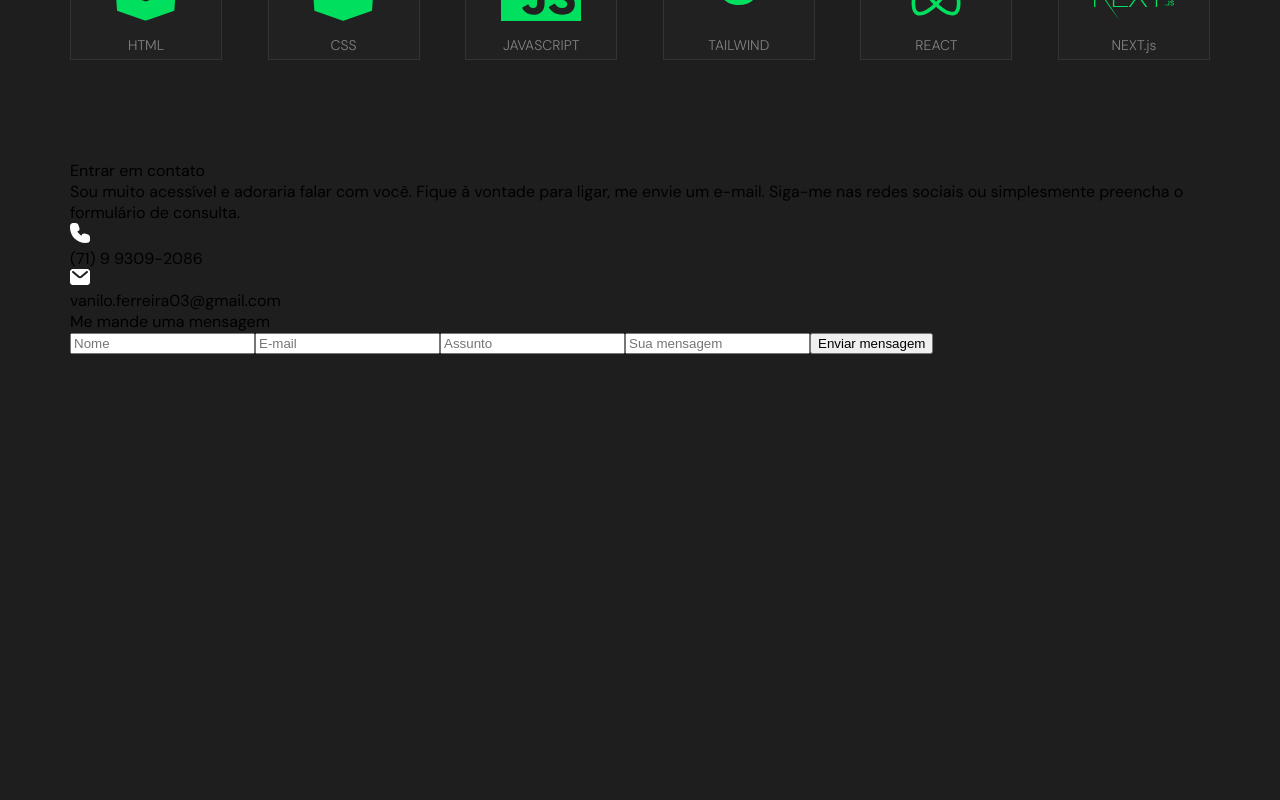
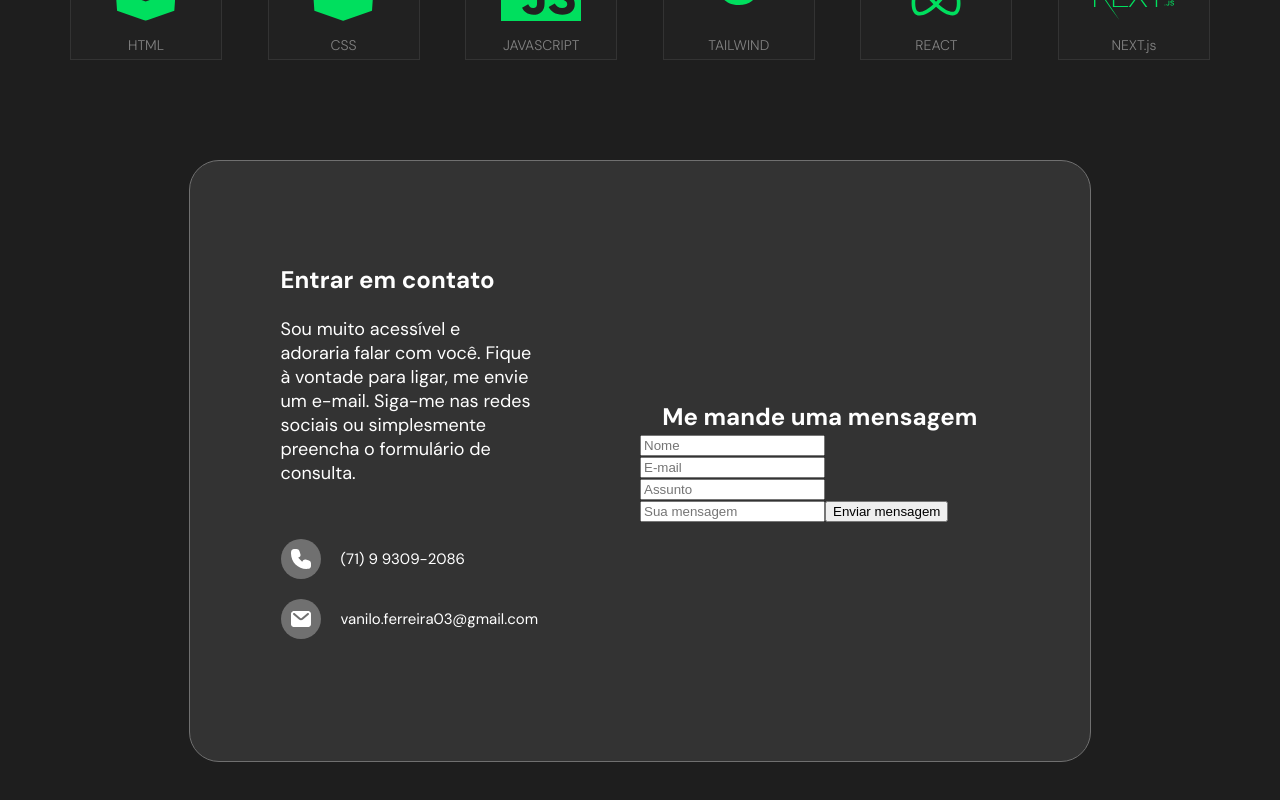
Before and after one commit to vanilo-ferreira/portfolio, a React (Vite) app: page / in a window 1280 px wide. Shown: the part 2315-3115 px from the top of the page. Before the commit the page ends 2669 px from the top, so only its background shows below. Built offline with nearby package versions, Linux system fonts and the light colour scheme.

Commit message:
feat: style part of the contact section - information part

```diff
--- a/src/App.tsx
+++ b/src/App.tsx
@@ -55,7 +55,7 @@ function App() {
           </div>
         </section>
 
-        <section  className="sections" id='aboutMe'>
+        <section className="sections" id='aboutMe'>
           <div>
             <h2 className='subtitles'>Sobre mim</h2>
 
@@ -124,7 +124,7 @@ function App() {
 
           <div className='projectCards'>
 
-          <div className='card'>
+            <div className='card'>
               <div className='cardImage'></div>
               <div className='cardDetails'>
                 <p className='cardTitle'>Título do Projeto</p>
@@ -235,27 +235,31 @@ function App() {
           </div>
         </section>
 
-        <section>
-          <div>
-            <div>
-              <p>Entrar em contato</p>
-              <p>
+        <section className='contact'>
+          <div className='containerContact'>
+            <div className='containerInformation'>
+              <p className='subtitleContact'>Entrar em contato</p>
+              <p className='contactParagraph'>
                 Sou muito acessível e adoraria falar com você. Fique à vontade para ligar, me envie um e-mail.
                 Siga-me nas redes sociais ou simplesmente preencha o formulário de consulta.
               </p>
 
-              <div>
-                <img src={PhoneIcon2} alt='Phone Icon' />
+              <div className='contactDetails'>
+                <figure>
+                  <img src={PhoneIcon2} alt='Phone Icon' />
+                </figure>
                 <p>(71) 9 9309-2086</p>
               </div>
 
-              <div>
-                <img src={EmailIcon2} alt='E-mail Icon' />
+              <div className='contactDetails'>
+                <figure>
+                  <img src={EmailIcon2} alt='E-mail Icon' />
+                </figure>
                 <p>vanilo.ferreira03@gmail.com</p>
               </div>
             </div>
-            <div>
-              <p>Me mande uma mensagem</p>
+            <div className='containerForm'>
+              <p className='subtitleContact'>Me mande uma mensagem</p>
               <form>
                 <input type='text' placeholder='Nome' />
                 <input type='text' placeholder='E-mail' />
--- a/src/index.css
+++ b/src/index.css
@@ -10,7 +10,8 @@
   margin: 0;
 }
 
-html, body {
+html,
+body {
   overflow-x: hidden;
 }
 
@@ -92,7 +93,7 @@ nav a {
   padding-right: 50px;
 }
 
-.sections{
+.sections {
   display: flex;
   flex-direction: column;
   align-items: center;
@@ -238,7 +239,7 @@ nav a {
   color: #828282;
 }
 
-.containerSkills{
+.containerSkills {
   display: flex;
   justify-content: space-between;
   margin-bottom: 100px;
@@ -262,3 +263,79 @@ nav a {
   margin-top: 15px;
   margin-bottom: 5px;
 }
+
+.contact {
+  display: flex;
+  justify-content: center;
+  align-items: center;
+  margin: 100px;
+}
+
+.containerContact {
+  background-color: #333333;
+  width: 900px;
+  height: 600px;
+  border-radius: 30px;
+  border: 1px solid #707070;
+  display: flex;
+  justify-content: center;
+  align-items: center;
+}
+
+.containerInformation {
+  width: 50%;
+  display: flex;
+  flex-direction: column;
+  padding-left: 90.5px;
+}
+
+.containerForm {
+  width: 50%;
+  display: flex;
+  flex-direction: column;
+  justify-content: center;
+  align-items: center;
+  padding-right: 90.5px;
+}
+
+.subtitleContact {
+  font-size: 24px;
+  color: #FFFFFF;
+  font-weight: bold;
+  line-height: 143.2%;
+}
+
+.contactParagraph {
+  font-size: 18px;
+  color: #FFFFFF;
+  width: 253px;
+  height: 182px;
+  margin: 20px 0 40px 0;
+}
+
+.contactDetails{
+  display: flex;
+  align-items: center;
+  margin-bottom: 20px;
+}
+
+.contactDetails figure {
+  background-color: #707070;
+  width: 40px;
+  height: 40px;
+  border-radius: 30px;
+  display: flex;
+  justify-content: center;
+  align-items: center;
+  margin-right: 20px;
+}
+
+.contactDetails img {
+  width: 20px;
+  height: 20px;
+}
+
+.contactDetails p {
+  font-size: 15px;
+  color: #FFFFFF;
+}
```
